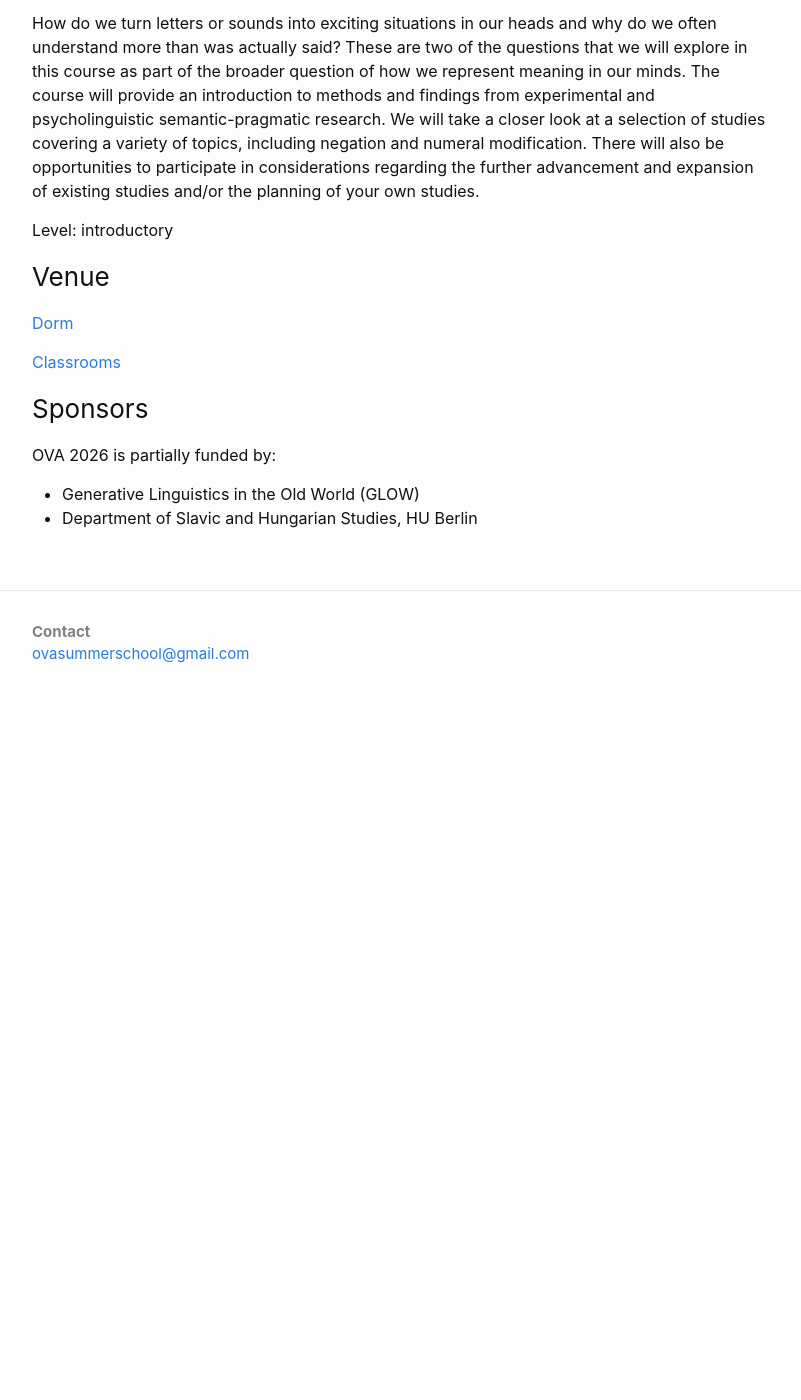
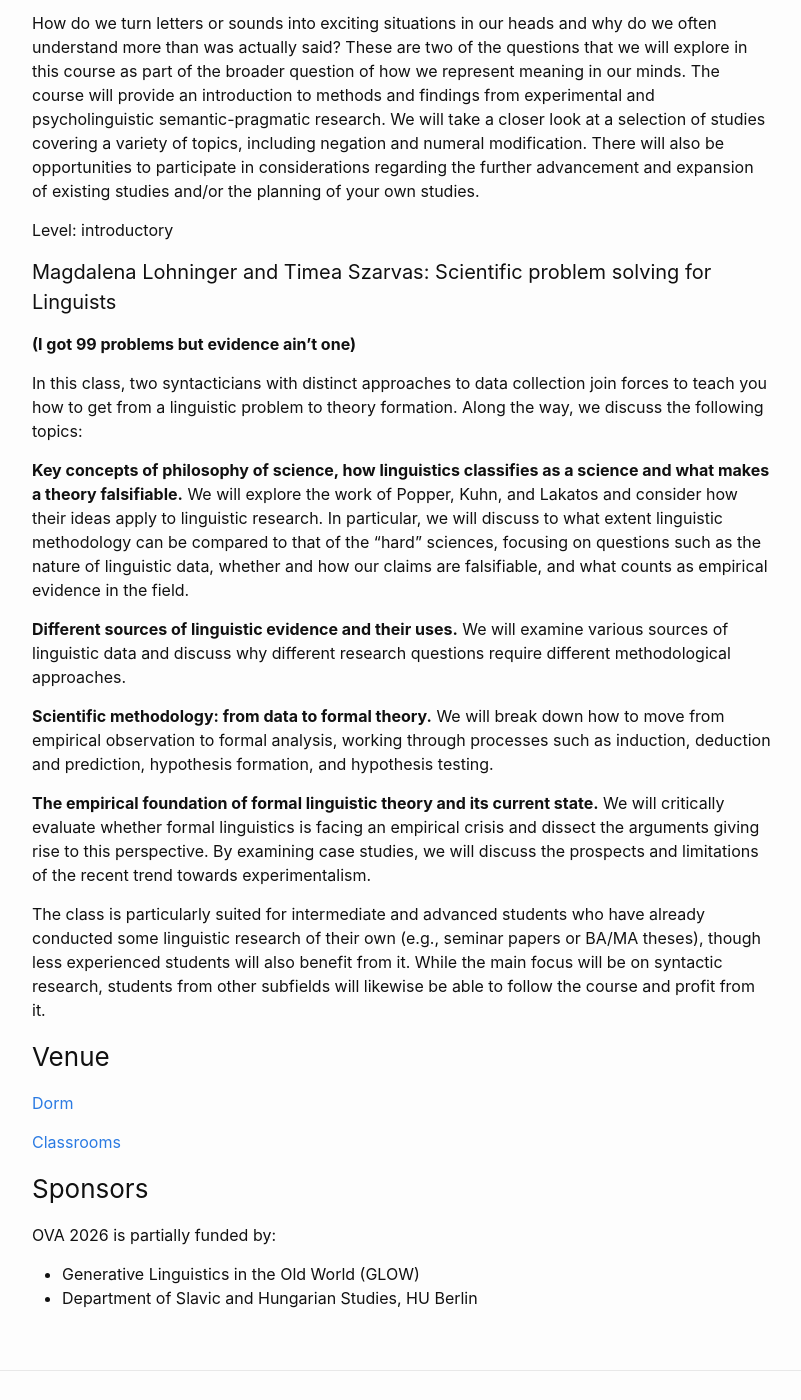
Before and after one commit to ovaschool/ovaschool.github.io, a Jekyll site: the page built from staticpages/ova2026.markdown, in a window 1280 px wide and 1400 px high, scrolled down 1797 px. Shown: the whole window, without its empty margins (238-1039 px from the left). Built offline with Jekyll 4.4.1, drawn with Linux system fonts in a browser that asks for light colours; before the commit the page ends 2508 px from its top, so only the background shows below that; some of the changed text lies outside the part shown.

Commit message:
Update ova2026.markdown

```diff
--- a/staticpages/ova2026.markdown
+++ b/staticpages/ova2026.markdown
@@ -20,10 +20,10 @@
 - [Yuriy Kushnir](https://yuriykushnir.com/) (Leipzig)
   - Lexical accent systems. An introductory course. Case study: Lithuanian (week 2)
 - [Natalia Kuznetsova](https://unicatt.academia.edu/NataliaKuznetsova) (Università Cattolica del Sacro Cuore)
-  - Phonological typology (introductory/slightly intermediate) (week 1)
-  - Phonology of Finnic languages (intermediate/slightly advanced) (week 2)
+  - Phonological typology (introductory/slightly intermediate, week 1)
+  - Phonology of Finnic languages (intermediate/slightly advanced, week 2)
 - [Shakuntala Mahanta](https://www.iitg.ac.in/hss/faculty_page_profile.php?name=MzgvUVFIK2oydWpTaXFzNUJOUkExZz09) (IIT Guwahati)
-  - Vowel harmony (introductory/intermediate) (week 1)
+  - Vowel harmony (introductory/intermediate, week 1)
 - [Clàudia Pons-Moll](https://stel.ub.edu/filologiacatalana/directori-organitzatiu/claudia-pons-moll) (Universitat de Barcelona) (week 1)
   - TBD
 - [Guy Tabachnik](https://gtabach.github.io/) (Brno)
@@ -57,11 +57,11 @@
   - Introduction to syntax II (week 2)
   - TBD
 - [Imke Driemel](https://www.york.ac.uk/language-linguistic-science/people/imkedriemel/) (York)
-  - Agree and agreement (week 2, advanced)
+  - Agree and agreement (advanced, week 2)
 - Matěj Kundrát (Tromsø) & [Jeffrey Parrott](https://utb-cz.academia.edu/JeffreyParrott) (Zlín)
   - TBD
 - [Magdalena Lohninger](https://lenalohninger.wordpress.com/) (Salzburg) & [Timea Szarvas](https://timeaszarvas.github.io/) (Potsdam)
-  - Scientific problem solving for Linguists (I got 99 problems but evidence ain't one) (mid-level, week 2)
+  - [Scientific problem solving for Linguists (I got 99 problems but evidence ain't one)](#magdalena-lohninger-and-timea-szarvas) (mid-level, week 2)
 - [Timea Szarvas](https://timeaszarvas.github.io/) (Potsdam)
   - Introduction to syntax I (week 1)
 
@@ -72,6 +72,26 @@
 How do we turn letters or sounds into exciting situations in our heads and why do we often understand more than was actually said? These are two of the questions that we will explore in this course as part of the broader question of how we represent meaning in our minds. The course will provide an introduction to methods and findings from experimental and psycholinguistic semantic-pragmatic research. We will take a closer look at a selection of studies covering a variety of topics, including negation and numeral modification. There will also be opportunities to participate in considerations regarding the further advancement and expansion of existing studies and/or the planning of your own studies.
 
 Level: introductory
+
+#### Magdalena Lohninger and Timea Szarvas: Scientific problem solving for Linguists
+
+**(I got 99 problems but evidence ain't one)**
+
+In this class, two syntacticians with distinct approaches to data collection join forces to teach you how to get from a linguistic problem to theory formation. Along the way, we discuss the following topics:
+
+**Key concepts of philosophy of science, how linguistics classifies as a science and what makes a theory falsifiable.**
+We will explore the work of Popper, Kuhn, and Lakatos and consider how their ideas apply to linguistic research. In particular, we will discuss to what extent linguistic methodology can be compared to that of the “hard” sciences, focusing on questions such as the nature of linguistic data, whether and how our claims are falsifiable, and what counts as empirical evidence in the field.
+
+**Different sources of linguistic evidence and their uses.**
+We will examine various sources of linguistic data and discuss why different research questions require different methodological approaches.
+
+**Scientific methodology: from data to formal theory.**
+We will break down how to move from empirical observation to formal analysis, working through processes such as induction, deduction and prediction, hypothesis formation, and hypothesis testing.
+
+**The empirical foundation of formal linguistic theory and its current state.**
+We will critically evaluate whether formal linguistics is facing an empirical crisis and dissect the arguments giving rise to this perspective. By examining case studies, we will discuss the prospects and limitations of the recent trend towards experimentalism.
+
+The class is particularly suited for intermediate and advanced students who have already conducted some linguistic research of their own (e.g., seminar papers or BA/MA theses), though less experienced students will also benefit from it. While the main focus will be on syntactic research, students from other subfields will likewise be able to follow the course and profit from it.
 
 ### Venue
 
```
